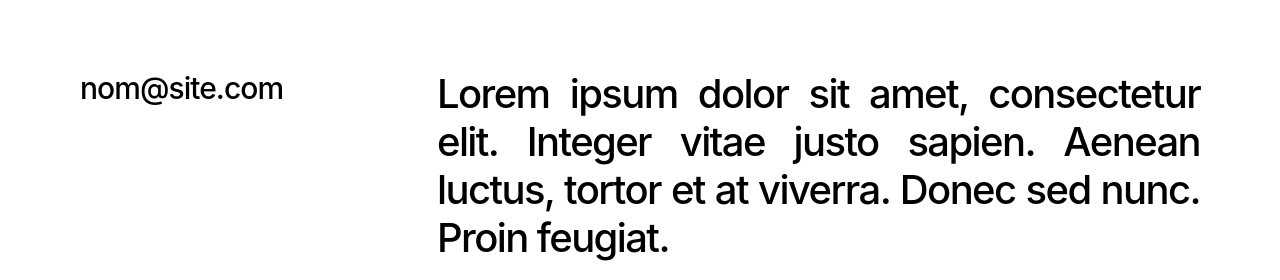
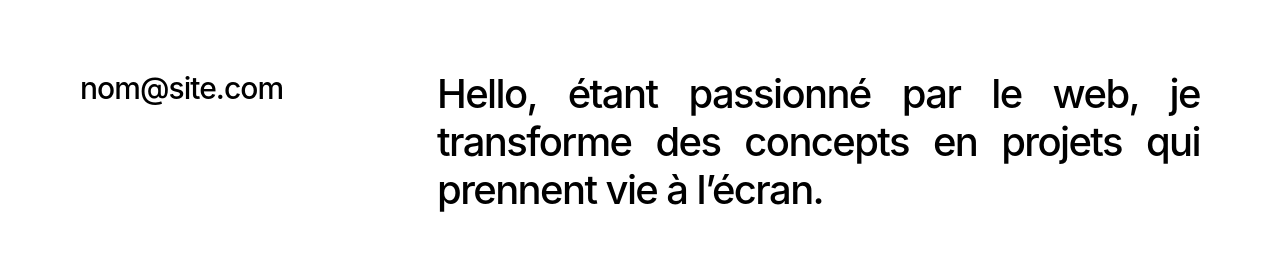
Before and after one commit to bricebrett/my-portfolio, a Next.js app in the folder frontend/: page / in a window 1280 px wide. Shown: the part 520-800 px from the top of the page. Built offline with nearby package versions, Linux system fonts and the light colour scheme; no server answers.

Commit message:
modif error CORS

```diff
--- a/frontend/src/components/Hero.tsx
+++ b/frontend/src/components/Hero.tsx
@@ -10,9 +10,8 @@ export default function Hero() {
       <div className="hero__row hero__row--bottom">
         <p className="hero__email">nom@site.com</p>
         <p className="hero__description">
-          Lorem ipsum dolor sit amet, consectetur elit. Integer vitae justo
-          sapien. Aenean luctus, tortor et at viverra. Donec sed nunc. Proin
-          feugiat.
+          Hello, étant passionné par le web, je transforme des concepts en
+          projets qui prennent vie à l’écran.
         </p>
       </div>
     </section>
```
Also changed, not shown: 1 other file (tests, documents, lock files or other folders).
